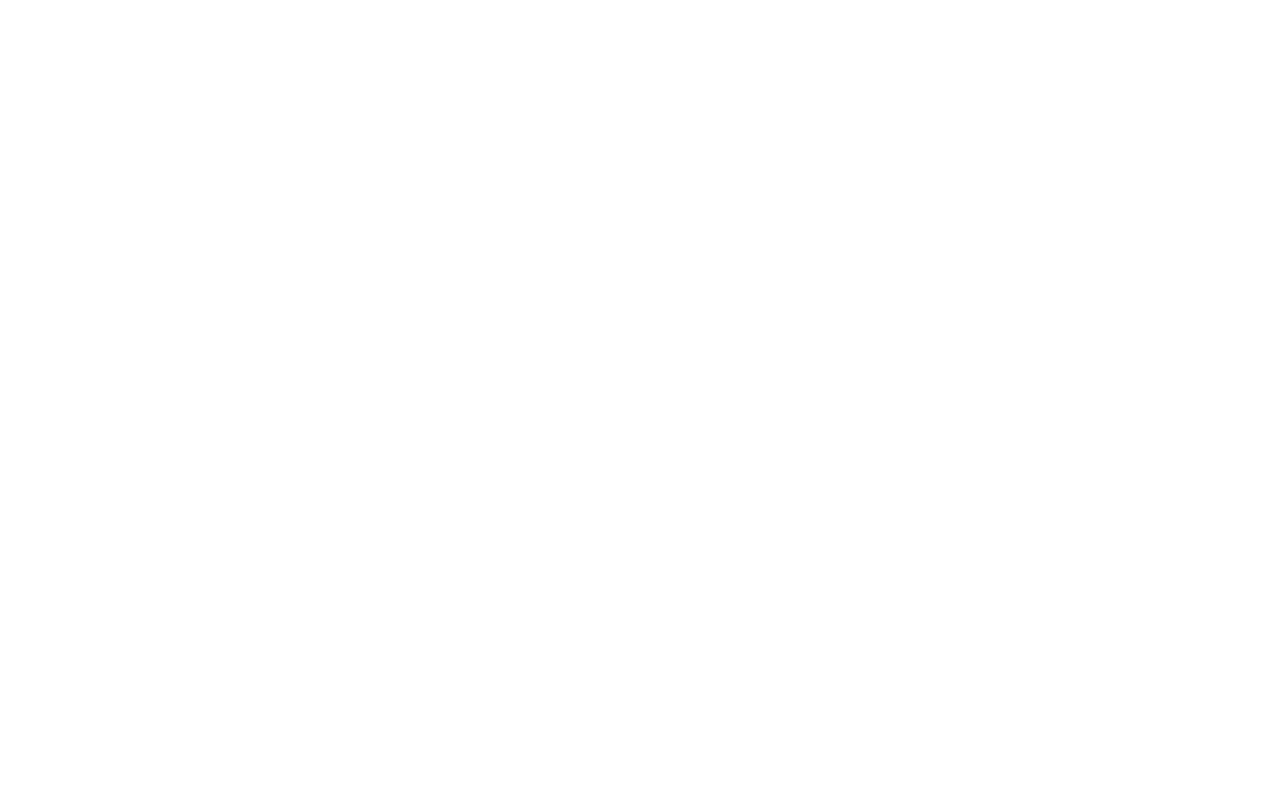
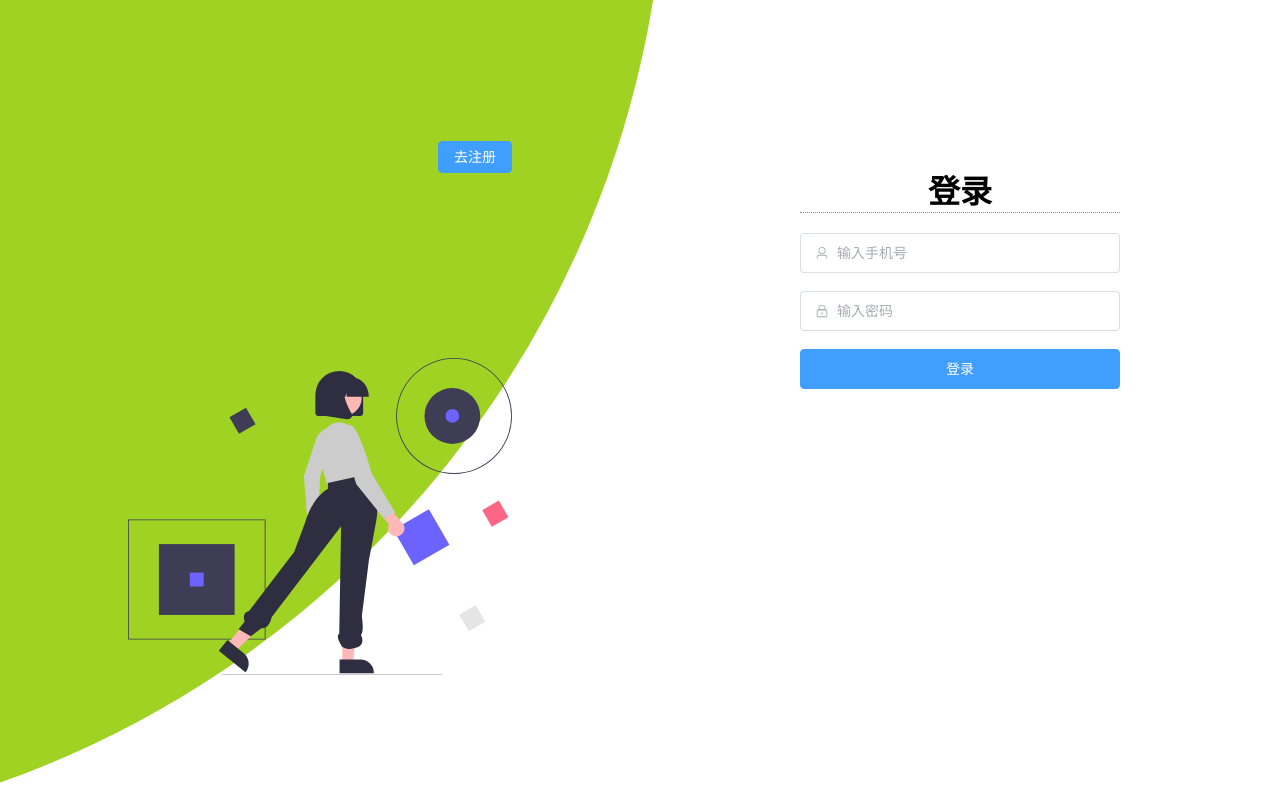
Before and after one commit to QianCCC7/Chinese-Medicine-Data-Visualization-System-Web, a Vue app: page /login in a window 1280 px wide. Before the commit this address had no page. Built offline with nearby package versions, Linux system fonts and the light colour scheme.

Commit message:
实现前端登录注册页面

```diff
--- a/src/components/LeftSide.vue
+++ b/src/components/LeftSide.vue
@@ -44,7 +44,6 @@
     // 初始化所有菜单
     getAllMenus().then((response) => {
       this.menuData = response.data.data;
-      console.log(this.menuData)
       // 初始化渲染第一个菜单数据并且高亮菜单
       this.$nextTick(() => {
         let path = this.$route.path
--- /dev/null
+++ b/src/components/login/LoginForm.vue
@@ -0,0 +1,56 @@
+<template>
+  <ElForm class="login_form">
+    <h1>登录</h1>
+    <el-form-item>
+      <el-input placeholder="输入手机号" :prefix-icon="User" v-model="loginUserInfo.username" :size="'large'"></el-input>
+    </el-form-item>
+    <el-form-item>
+      <el-input placeholder="输入密码" :prefix-icon="Lock" v-model="loginUserInfo.password" :size="'large'" show-password></el-input>
+    </el-form-item>
+    <el-form-item>
+      <el-button type="primary" class="login_btn" :size="'large'">登录</el-button>
+    </el-form-item>
+  </ElForm>
+</template>
+
+<script>
+import {Lock, User} from "@element-plus/icons-vue";
+
+export default {
+  name: "LoginForm",
+  computed: {
+    Lock() { return Lock },
+    User() { return User }
+  },
+  data() {
+    return {
+      loginUserInfo: {}
+    }
+  }
+}
+</script>
+
+<style scoped>
+.login_form {
+  grid-row: 1;
+  grid-column: 1;
+  opacity: 1;
+  transition: 1.8s ease-in-out;
+  /* 上下 左右 */
+  padding: 1% 25%;
+  h1 {
+    text-align: center;
+    margin-bottom: 20px;
+    border-bottom: 1px dotted cornflowerblue;
+  }
+  .login_btn {
+    width: 100%;
+  }
+  z-index: 1;
+}
+.login_form.moveRight {
+  opacity: 0;
+  transition: 1.8s ease-in-out;
+  z-index: 0;
+}
+</style>
--- /dev/null
+++ b/src/components/login/RegisterForm.vue
@@ -0,0 +1,115 @@
+<template>
+  <ElForm class="register_form">
+    <h1>注册</h1>
+    <el-upload
+        class="upload-avatar"
+        drag
+        multiple
+        :before-upload="beforeAvatarUpload"
+        :http-request="handleUploadAvatar"
+        :on-success="handleAvatarSuccess"
+    >
+      <div class="el-upload__text">
+        <em>上传头像</em>
+      </div>
+    </el-upload>
+    <el-form-item>
+      <el-input placeholder="输入用户名" :prefix-icon="User" v-model="registerUserInfo.username" :size="'large'">
+      </el-input>
+    </el-form-item>
+    <el-form-item>
+      <el-input placeholder="输入密码" :prefix-icon="Lock" v-model="registerUserInfo.password" :size="'large'" show-password>
+      </el-input>
+    </el-form-item>
+    <el-form-item>
+      <el-input placeholder="确认密码" :prefix-icon="Lock" v-model="registerUserInfo.rePassword" :size="'large'" show-password>
+      </el-input>
+    </el-form-item>
+    <el-form-item>
+      <el-input placeholder="输入手机号" :prefix-icon="Iphone" v-model="registerUserInfo.phoneNUm" :size="'large'">
+      </el-input>
+    </el-form-item>
+    <el-form-item>
+      <el-input placeholder="输入邮箱" :prefix-icon="Message" v-model="registerUserInfo.email" :size="'large'">
+      </el-input>
+    </el-form-item>
+    <el-form-item>
+      <el-button type="primary" class="register_btn" :size="'large'">注册</el-button>
+    </el-form-item>
+  </ElForm>
+</template>
+
+<script>
+import {User, Lock, Message, Iphone, Plus, UploadFilled} from "@element-plus/icons-vue";
+
+export default {
+  name: "RegisterForm",
+  components: {UploadFilled, Plus},
+  computed: {
+    Iphone() {
+      return Iphone
+    },
+    Message() {
+      return Message
+    },
+    Lock() {
+      return Lock
+    },
+    User() {
+      return User
+    }
+  },
+  data() {
+    return {
+      registerUserInfo: {}
+    }
+  },
+  methods: {
+    beforeAvatarUpload() {
+      console.log(1)
+    },
+    handleUploadAvatar() {
+      console.log(2)
+    },
+    handleAvatarSuccess() {
+      console.log(3)
+      return true
+    }
+  }
+}
+</script>
+
+<style scoped>
+.register_form {
+  grid-row: 1;
+  grid-column: 1;
+  opacity: 0;
+  transition: 1.8s ease-in-out;
+  /* 上下 左右 */
+  padding: 1% 25%;
+  h1 {
+    text-align: center;
+    margin-bottom: 10px;
+    border-bottom: 1px dotted cornflowerblue;
+  }
+  .register_btn {
+    width: 100%;
+  }
+  z-index: 0;
+}
+.register_form.moveRight {
+  opacity: 1;
+  transition: 1.8s ease-in-out;
+  z-index: 1;
+}
+
+</style>
+
+<style>
+.el-upload-dragger, .upload-avatar {
+  height: 100px;
+  width: 100px;
+  border-radius: 50%;
+  margin: auto auto 20px;
+}
+</style>
--- a/src/router/index.js
+++ b/src/router/index.js
@@ -53,9 +53,15 @@
                     name: 'intelligent-QA',
                     component: () => import('@/views/IntelligentQA.vue')
                 },
+
             ]
         },
-
+        // 登录
+        {
+            path: '/login',
+            name: 'login',
+            component: () => import('@/views/login/Login.vue')
+        }
     ],
 });
 
--- /dev/null
+++ b/src/views/login/Login.vue
@@ -0,0 +1,151 @@
+<template>
+  <div :class="{login_wrapper: true, 'moveRight': moveRight}">
+    <div class="inner_left_wrapper">
+      <div class="to_register_btn">
+        <ElButton type="primary" @click="handleMove()">去注册</ElButton>
+      </div>
+      <img src="@/assets/login/login.svg" alt="注册" class="to_register_image">
+    </div>
+    <div class="inner_right_wrapper">
+      <div class="to_login_btn">
+        <ElButton type="primary" @click="handleMove()">去登录</ElButton>
+      </div>
+      <img src="@/assets/login/register.svg" alt="注册" class="to_login_image">
+    </div>
+    <div class="inner_sign_up_wrapper">
+      <LoginForm :class="{'moveRight': moveRight}"></LoginForm>
+      <RegisterForm :class="{'moveRight': moveRight}"></RegisterForm>
+    </div>
+  </div>
+</template>
+
+<script >
+import {ref} from "vue";
+import LoginForm from "@/components/login/LoginForm.vue";
+import RegisterForm from "@/components/login/RegisterForm.vue";
+export default {
+  name: "Login",
+  components: {RegisterForm, LoginForm},
+  data() {
+    return {
+      moveRight: ref(false)
+    }
+  },
+  methods: {
+    // 向右移动，转至注册页面
+    handleMove() {
+      this.moveRight = !this.moveRight
+    }
+  }
+}
+</script>
+
+<style scoped>
+.login_wrapper {
+  /* 宽高占满视图 */
+  width: 100vw;
+  height: 100vh;
+  position: relative;
+  overflow: hidden;
+  display: flex;
+  flex-direction: row;
+
+  &::before {
+    content: '';
+    background-color: rgb(160, 210, 35);
+    height: 2000px;
+    width: 2000px;
+    position: absolute;
+    border-radius: 50%;
+    transform: translateY(-50%);
+    top: -20%;
+    right: 48%;
+    transition: 1.8s ease-in-out;
+    z-index: 2;
+  }
+
+  /* 登录 */
+  .inner_left_wrapper {
+    width: 0;
+    flex: 1;
+    z-index: 2;
+    display: flex;
+    flex-direction: column;
+    justify-content: space-around;
+    align-items: flex-end;
+    padding: 3rem 10% 2rem 10%;
+    .to_register_image {
+      width: 100%;
+    }
+    .to_register_btn, .to_register_image {
+      transform: translateX(0px);
+      transition: 1.8s ease-in-out;
+    }
+    pointer-events: all;
+  }
+
+  /* 注册 */
+  .inner_right_wrapper {
+    width: 0;
+    flex: 1;
+    z-index: 2;
+    display: flex;
+    flex-direction: column;
+    justify-content: space-around;
+    align-items: flex-start;
+    padding: 3rem 10% 2rem 10%;
+    .to_login_image {
+      width: 100%;
+    }
+    .to_login_btn, .to_login_image {
+      transform: translateX(1000px);
+      transition: 1.8s ease-in-out;
+    }
+    pointer-events: none;
+  }
+
+  /* 登录注册表单 */
+  .inner_sign_up_wrapper {
+    width: 50%;
+    height: 50%;
+    position: absolute;
+    right: 0;
+    top: 20%;
+    transition: 1.8s ease-in-out;
+    display: grid;
+    grid-template-columns: 1fr;
+  }
+}
+.login_wrapper.moveRight {
+  &::before {
+    transform: translate(100%, -50%);
+    transition: 1.8s ease-in-out;
+    right: 52%;
+  }
+  .inner_right_wrapper {
+    .to_login_btn, .to_login_image {
+      transform: translateX(0px);
+      transition: 1.8s ease-in-out;
+    }
+    pointer-events: all;
+  }
+
+  .inner_left_wrapper {
+    .to_register_btn, .to_register_image {
+      transform: translateX(-1000px);
+      transition: 1.8s ease-in-out;
+    }
+    pointer-events: none;
+  }
+
+  .inner_sign_up_wrapper {
+    width: 50%;
+    height: 50%;
+    position: absolute;
+    right: 50%;
+    top: 20%;
+    transition: 1.8s ease-in-out;
+  }
+}
+
+</style>
```
Also changed, not shown: src/assets/login/login.svg (added), src/assets/login/register.svg (added).
